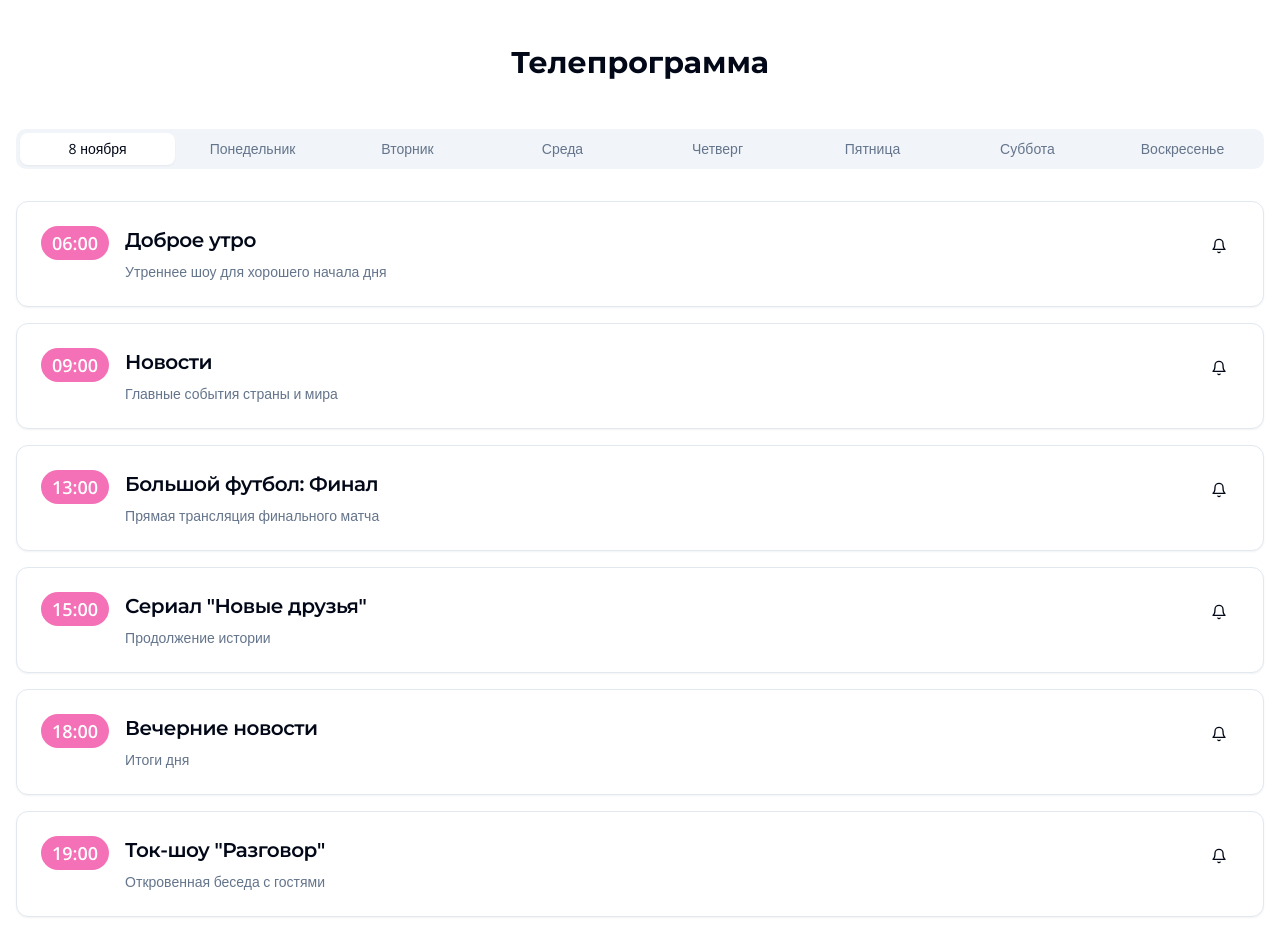
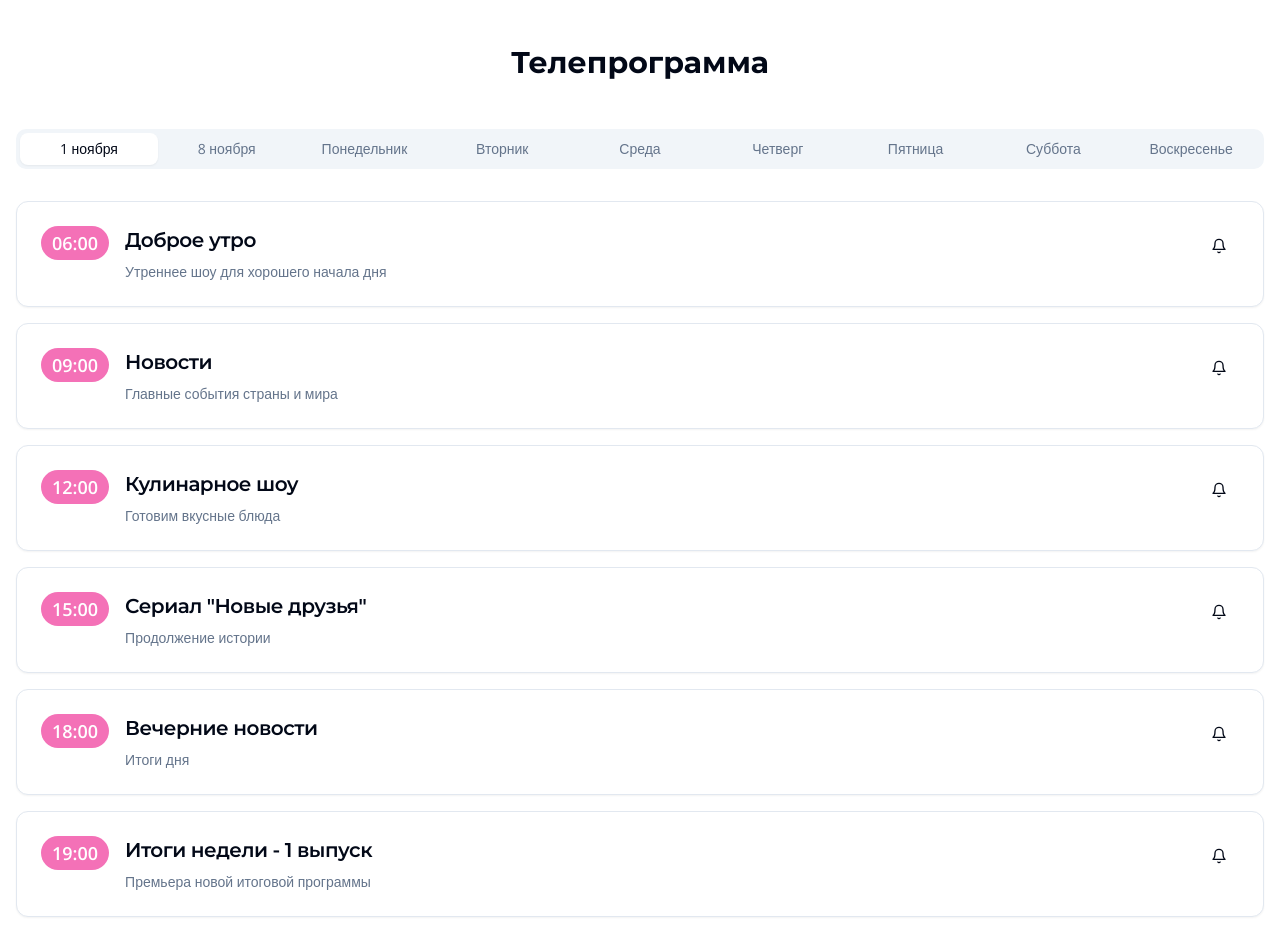
Before and after one commit to pr-poehali-dev/new-friends-tv-website, a React (Vite) app: page / in a window 1280 px wide. Shown: the part 1200-2133 px from the top of the page. Built offline with nearby package versions, Linux system fonts and the light colour scheme.

Commit message:
feat: Новые телепрограммы "Итоги недели" и "Супер аватар"

```diff
--- a/src/pages/Index.tsx
+++ b/src/pages/Index.tsx
@@ -17,6 +17,16 @@ const Index = () => {
   ];
 
   const schedule = {
+    '1 ноября': [
+      { time: '06:00', title: 'Доброе утро', description: 'Утреннее шоу для хорошего начала дня' },
+      { time: '09:00', title: 'Новости', description: 'Главные события страны и мира' },
+      { time: '12:00', title: 'Кулинарное шоу', description: 'Готовим вкусные блюда' },
+      { time: '15:00', title: 'Сериал "Новые друзья"', description: 'Продолжение истории' },
+      { time: '18:00', title: 'Вечерние новости', description: 'Итоги дня' },
+      { time: '19:00', title: 'Итоги недели - 1 выпуск', description: 'Премьера новой итоговой программы' },
+      { time: '20:10', title: 'Супер Аватар - 1 выпуск', description: 'Премьера музыкального шоу' },
+      { time: '22:00', title: 'Главное кино', description: 'Лучшие фильмы мирового проката' },
+    ],
     '8 ноября': [
       { time: '06:00', title: 'Доброе утро', description: 'Утреннее шоу для хорошего начала дня' },
       { time: '09:00', title: 'Новости', description: 'Главные события страны и мира' },
@@ -219,8 +229,8 @@ const Index = () => {
         <div className="container mx-auto px-4">
           <h3 className="text-3xl font-bold text-center mb-12">Телепрограмма</h3>
 
-          <Tabs defaultValue="8 ноября" className="w-full">
-            <TabsList className="grid w-full grid-cols-8 mb-8">
+          <Tabs defaultValue="1 ноября" className="w-full">
+            <TabsList className="grid w-full grid-cols-9 mb-8">
               {Object.keys(schedule).map((day) => (
                 <TabsTrigger key={day} value={day} className="text-xs md:text-sm">
                   {day}
```
